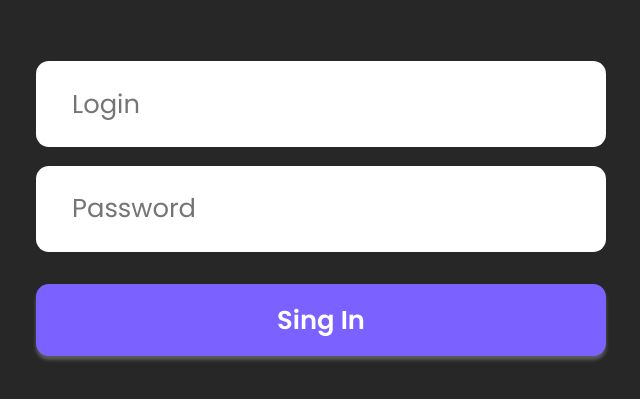
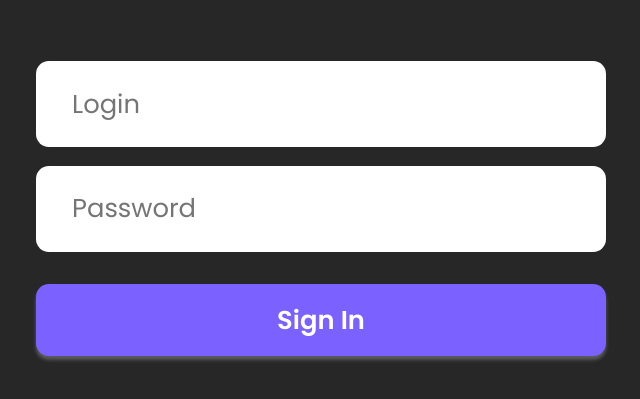
Before and after one commit to Xoxyxy/Vue-store, a Vue app: page /login in a window 1280 px wide. Shown: the part 173-572 px from the top of the page, without its empty margins (319-959 px from the left). Built offline with nearby package versions, Linux system fonts and the light colour scheme.

Commit message:
Added Form in UI

```diff
--- a/src/assets/scss/components/_auth.scss
+++ b/src/assets/scss/components/_auth.scss
@@ -15,40 +15,4 @@
     font-size: 3.8rem;
     line-height: 120%;
   }
-
-  &__form {
-    @include flex-all-center;
-    flex-direction: column;
-    gap: 1.5rem;
-    max-width: 50rem;
-  }
-
-  &__input {
-    font-weight: 400;
-    font-size: 2rem;
-    line-height: 100%;
-    padding: 1.8rem 2.8rem;
-    color: var(--black-color);
-    background-color: var(--light-color);
-    border-radius: 1rem;
-    width: 100%;
-  }
-
-  &__btn {
-    font-weight: 600;
-    font-size: 2rem;
-    line-height: 110%;
-    color: var(--light-color);
-    background-color: var(--accent-color);
-    box-shadow: 0 .3rem .3rem rgba(255, 255, 255, .25);
-    border-radius: 1rem;
-    width: 100%;
-    padding: 1.7rem;
-    margin-top: 1rem;
-    transition: all .2s ease-in-out;
-
-    &:hover {
-      opacity: .9;
-    }
-  }
 }
--- /dev/null
+++ b/src/assets/scss/components/_form.scss
@@ -0,0 +1,35 @@
+.form {
+  @include flex-all-center;
+  flex-direction: column;
+  gap: 1.5rem;
+  max-width: 50rem;
+
+  &__input {
+    font-weight: 400;
+    font-size: 2rem;
+    line-height: 100%;
+    padding: 1.8rem 2.8rem;
+    color: var(--black-color);
+    background-color: var(--light-color);
+    border-radius: 1rem;
+    width: 100%;
+  }
+
+  &__btn {
+    font-weight: 600;
+    font-size: 2rem;
+    line-height: 110%;
+    color: var(--light-color);
+    background-color: var(--accent-color);
+    box-shadow: 0 .3rem .3rem rgba(255, 255, 255, .25);
+    border-radius: 1rem;
+    width: 100%;
+    padding: 1.7rem;
+    margin-top: 1rem;
+    transition: all .2s ease-in-out;
+
+    &:hover {
+      opacity: .9;
+    }
+  }
+}
--- a/src/assets/scss/main.scss
+++ b/src/assets/scss/main.scss
@@ -5,3 +5,4 @@
 
 // подключения компонентов страницы
 @import "./components/auth";
+@import "./components/form";
--- /dev/null
+++ b/src/components/UI/UIForm.vue
@@ -0,0 +1,27 @@
+<template>
+  <form class="auth__form form">
+    <input type="text" class="form__input input-reset" :placeholder="loginPlaceholder" required>
+    <input type="password" class="form__input input-reset" :placeholder="passwordPlaceholder" required>
+    <button class="form__btn btn-reset" type="submit">{{ buttonValue }}</button>
+  </form>
+</template>
+
+<script>
+export default {
+  name: "ui-form",
+  props: {
+    loginPlaceholder: {
+      type: String,
+      default: ''
+    },
+    passwordPlaceholder: {
+      type: String,
+      default: ''
+    },
+    buttonValue: {
+      type: String,
+      required: true
+    }
+  }
+}
+</script>
--- a/src/main.js
+++ b/src/main.js
@@ -1,6 +1,6 @@
 import {createApp} from 'vue'
 import App from '@/App.vue'
-import router from './router'
+import router from '@/router'
 
 import '@/assets/scss/vendor.scss'
 import '@/assets/scss/main.scss'
--- a/src/views/AuthPage.vue
+++ b/src/views/AuthPage.vue
@@ -2,17 +2,16 @@
   <div class="auth">
     <div class="container auth__container">
       <h1 class="auth__title">Sign in</h1>
-      <form class="auth__form">
-        <input type="text" class="auth__input input-reset" placeholder="Login" required>
-        <input type="password" class="auth__input input-reset" placeholder="Password" required>
-        <button class="auth__btn btn-reset" type="submit">Sing In</button>
-      </form>
+      <ui-form login-placeholder="Login" password-placeholder="Password" button-value="Sign In"/>
     </div>
   </div>
 </template>
 
 <script>
+import UiForm from '../components/UI/UIForm.vue'
+
 export default {
-  name: "auth"
+  name: "auth",
+  components: {UiForm}
 }
 </script>
```
